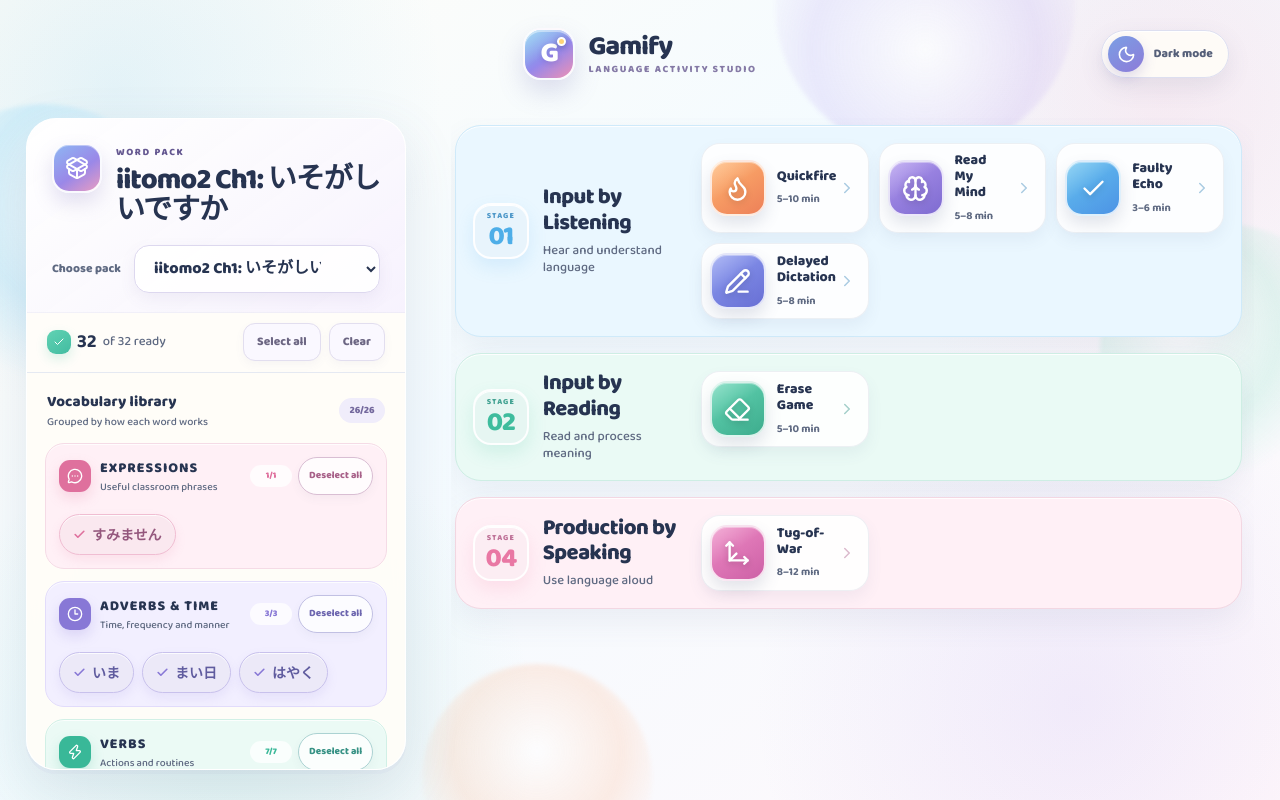
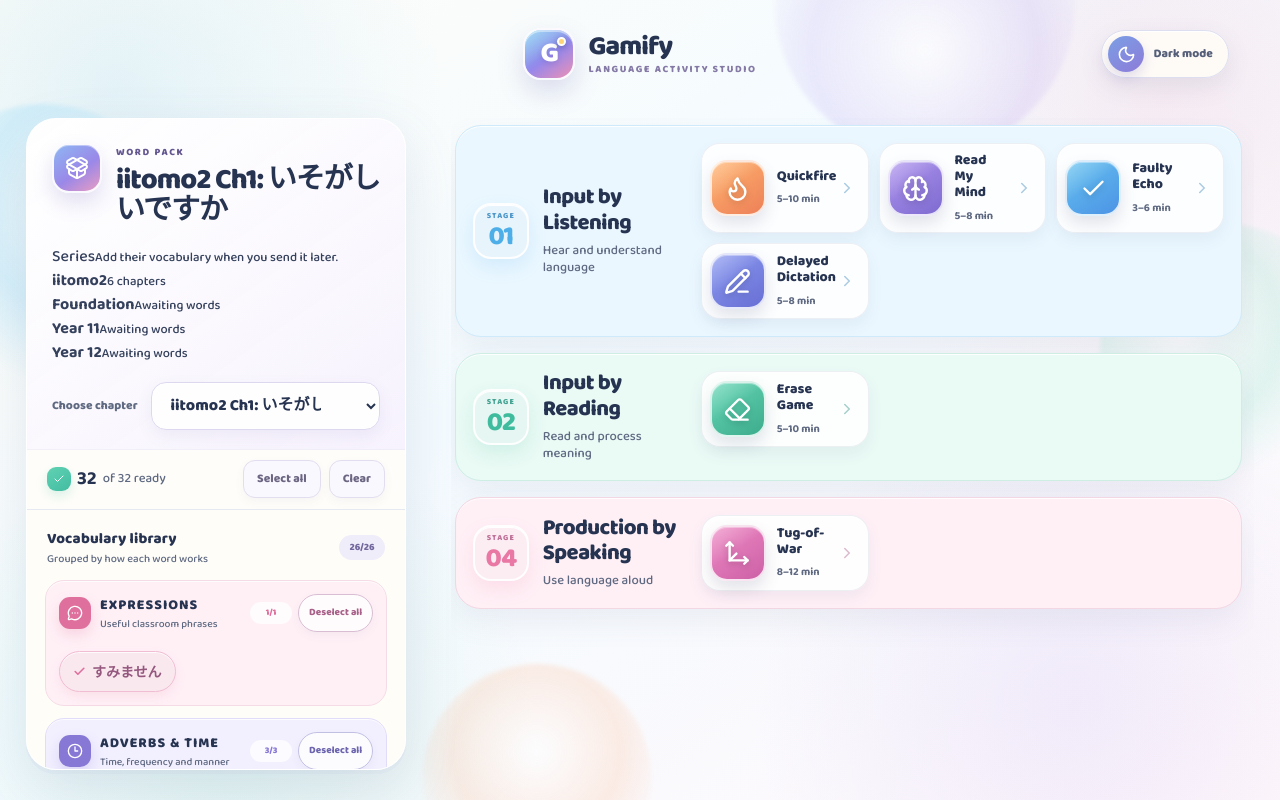
Before and after one commit to japaneseboost/gamify, a Next.js app: page /gamify/ in a window 1280 px wide. Built offline with nearby package versions, Linux system fonts and the light colour scheme.

Commit message:
Show the expanded Word Pack series catalog

```diff
--- a/app/page.tsx
+++ b/app/page.tsx
@@ -12,7 +12,7 @@ import TugOfWarGame from "./TugOfWarGame";
 import FaultyEchoGame from "./FaultyEchoGame";
 import QuickfireGame from "./QuickfireGame";
 import EraseGame from "./EraseGame";
-import { wordPacks } from "./wordPacks";
+import { wordPacks, wordPackSeries } from "./wordPacks";
 
 type Activity = {
   id:string; title:string; shortTitle:string; description:string;
@@ -204,7 +204,16 @@ export default function Home(){
               <span className="word-pack-icon" aria-hidden="true"><PackageOpen size={24}/></span>
               <div><small>WORD PACK</small><h2>{activePack.name}</h2><p>Build the language set for today&apos;s games.</p></div>
             </div>
-            <label className="pack-picker"><span>Choose pack</span><select className="pack-select" value={packId} onChange={(event)=>choosePack(event.target.value)}>{wordPacks.map((pack)=><option key={pack.id} value={pack.id}>{pack.name}</option>)}</select></label>
+            <section className="pack-series-catalog" aria-labelledby="pack-series-title">
+              <header><span id="pack-series-title">Series</span><small>Add their vocabulary when you send it later.</small></header>
+              <ul>
+                {wordPackSeries.map((series)=><li className={series.status==="available"?"available":"awaiting"} key={series.id}>
+                  <strong>{series.name}</strong>
+                  <small>{series.status==="available"?`${series.chapterCount} chapters`:"Awaiting words"}</small>
+                </li>)}
+              </ul>
+            </section>
+            <label className="pack-picker"><span>Choose chapter</span><select className="pack-select" value={packId} onChange={(event)=>choosePack(event.target.value)}>{wordPackSeries.map((series)=>{const seriesPacks=wordPacks.filter((pack)=>pack.seriesId===series.id);if(seriesPacks.length===0)return null;return <optgroup label={`${series.name} · ${seriesPacks.length} chapters`} key={series.id}>{seriesPacks.map((pack)=><option key={pack.id} value={pack.id}>{pack.name}</option>)}</optgroup>;})}</select></label>
           </header>
 
           <div className="pack-toolbar">
```
